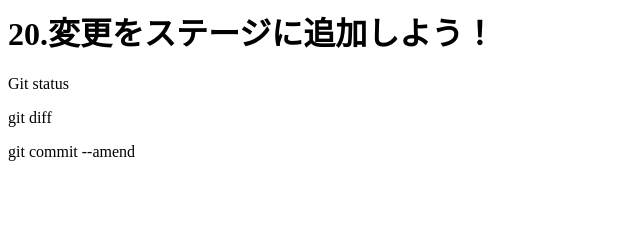
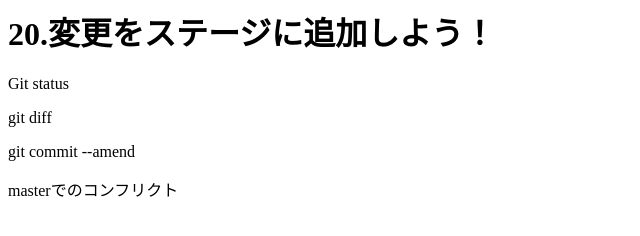
Before and after one commit to aihara-takumi/git_practice, a plain HTML site: page index.html in a window 1280 px wide. Shown: the whole page, without its empty margins (0-640 px from the left). Drawn offline with Linux system fonts and the light colour scheme.

Commit message:
コンフリクトを追記

```diff
--- a/index.html
+++ b/index.html
@@ -2,3 +2,4 @@
 <p>Git status</p>
 <p>git diff</p>
 <p>git commit --amend</p>
+<p>masterでのコンフリクト</p>
```
